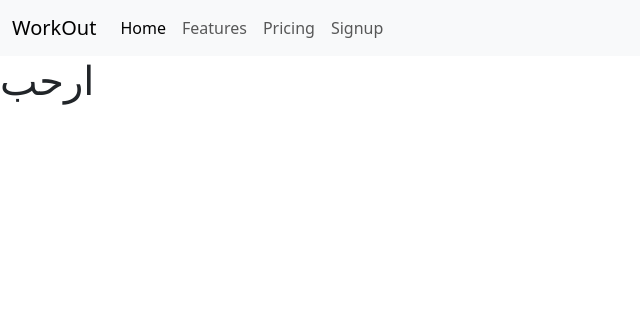
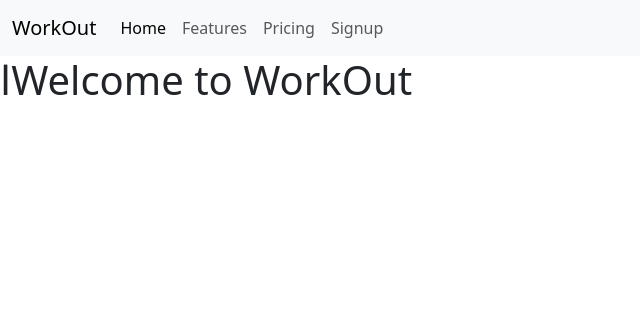
Before and after one commit to Faisalz2/BodyProject, a Django app: page / in a window 1280 px wide. Shown: the top 316 px of the page, without its empty margins (0-640 px from the left). Run offline with Django 4.2, Linux system fonts and the light colour scheme.

Commit message:
Update base.html

```diff
--- a/BodyProject/WorkOut/templates/base.html
+++ b/BodyProject/WorkOut/templates/base.html
@@ -34,7 +34,7 @@
   </div>
 </nav>
   {% block content %}
-    <h1>ارحب</h1>
+    <h1>اWelcome to WorkOut</h1>
   {% endblock %}
     <script src="https://cdn.jsdelivr.net/npm/bootstrap@5.3.3/dist/js/bootstrap.bundle.min.js" integrity="sha384-YvpcrYf0tY3lHB60NNkmXc5s9fDVZLESaAA55NDzOxhy9GkcIdslK1eN7N6jIeHz" crossorigin="anonymous"></script>
   </body>
```
